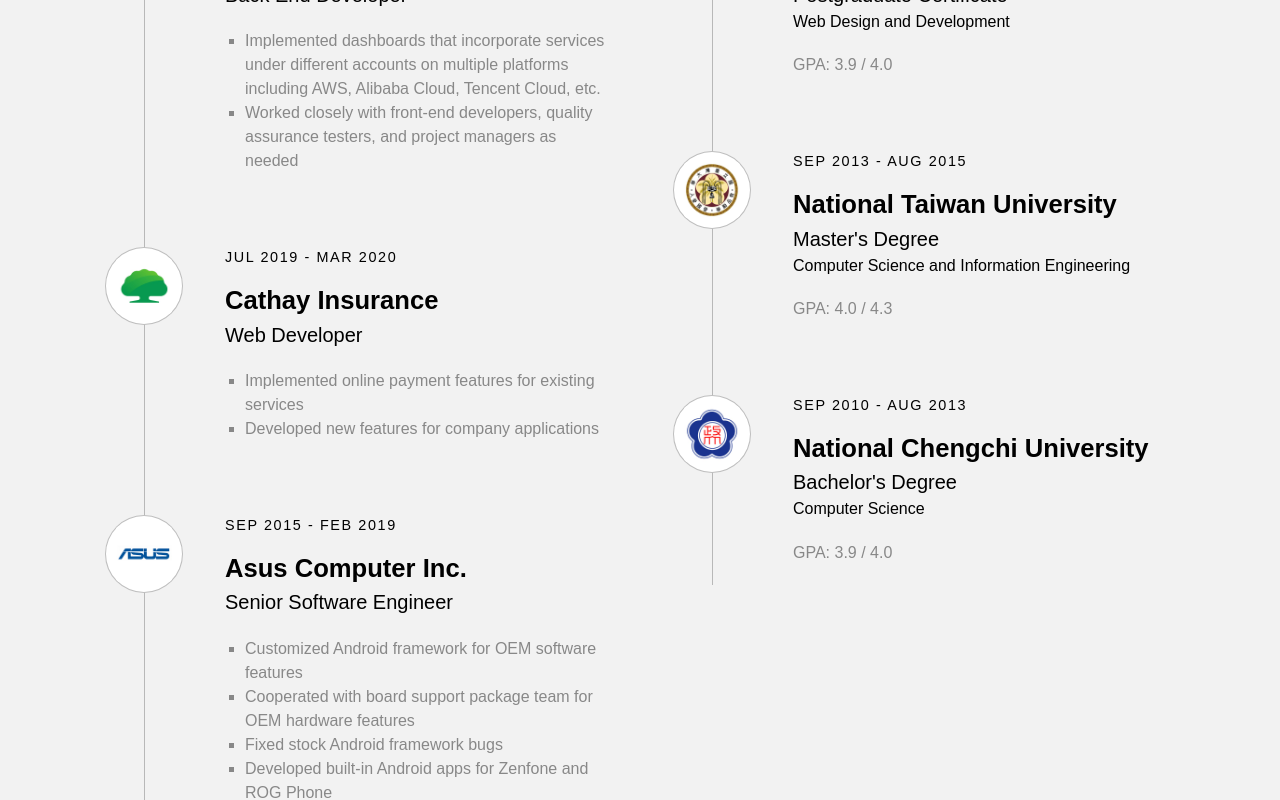
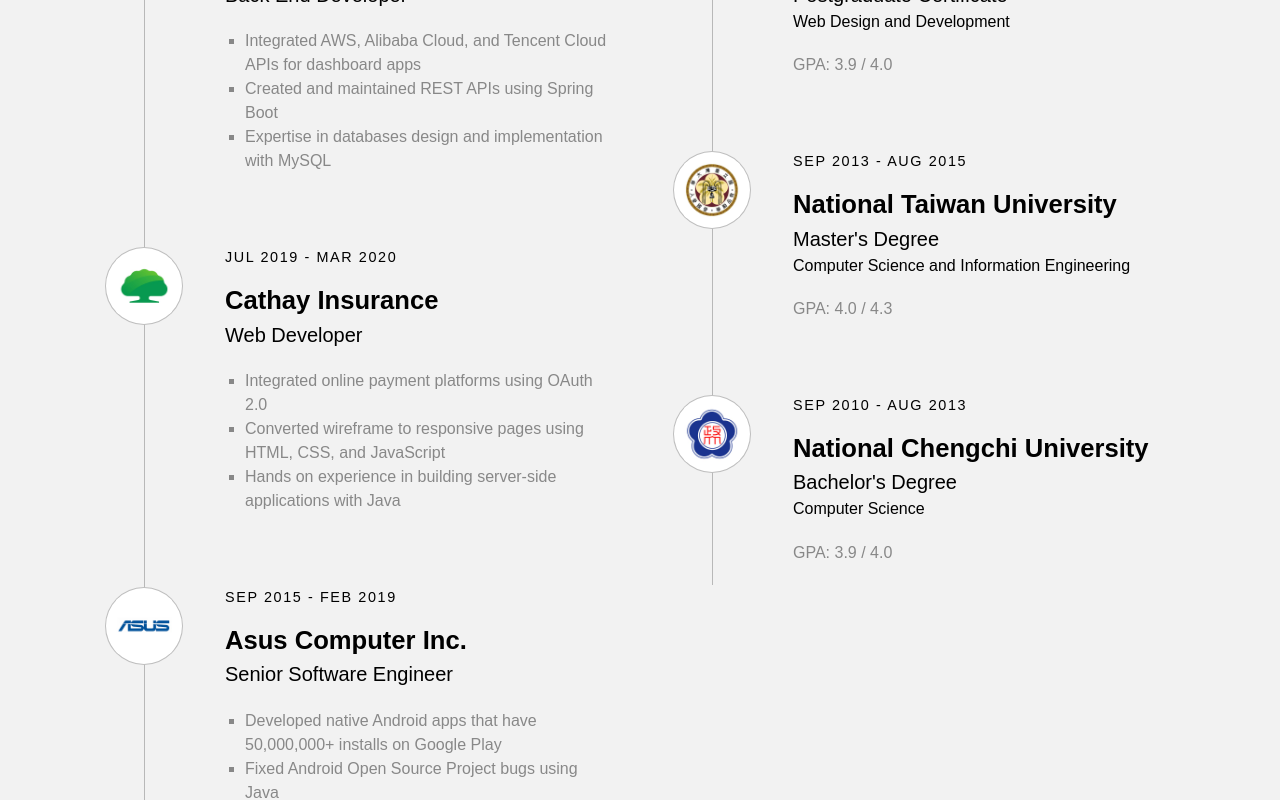
Before and after one commit to youshaneh/resume, a Next.js app: page / in a window 1280 px wide. Shown: the part 2400-3200 px from the top of the page. Built offline with nearby package versions, Linux system fonts and the light colour scheme.

Commit message:
update work experience content

```diff
--- a/pages/index.js
+++ b/pages/index.js
@@ -66,10 +66,13 @@ export default function Home() {
                     company="Skyline Worldwide" position="Back End Developer">
                     <ul>
                       <li>
-                        Implemented dashboards that incorporate services under different accounts on multiple platforms including AWS, Alibaba Cloud, Tencent Cloud, etc.
+                        Integrated AWS, Alibaba Cloud, and Tencent Cloud APIs for dashboard apps
                       </li>
                       <li>
-                        Worked closely with front-end developers, quality assurance testers, and project managers as needed
+                        Created and maintained REST APIs using Spring Boot
+                      </li>
+                      <li>
+                        Expertise in databases design and implementation with MySQL
                       </li>
                     </ul>
                   </ExperienceItem>
@@ -77,10 +80,13 @@ export default function Home() {
                     company="Cathay Insurance" position="Web Developer">
                     <ul>
                       <li>
-                        Implemented online payment features for existing services
+                        Integrated online payment platforms using OAuth 2.0
                       </li>
                       <li>
-                        Developed new features for company applications
+                        Converted wireframe to responsive pages using HTML, CSS, and JavaScript
+                      </li>
+                      <li>
+                        Hands on experience in building server-side applications with Java
                       </li>
                     </ul>
                   </ExperienceItem>
@@ -88,16 +94,13 @@ export default function Home() {
                     company="Asus Computer Inc." position="Senior Software Engineer">
                     <ul>
                       <li>
-                        Customized Android framework for OEM software features
+                        Developed native Android apps that have 50,000,000+ installs on Google Play
                       </li>
                       <li>
-                        Cooperated with board support package team for OEM hardware features
+                        Fixed Android Open Source Project bugs using Java
                       </li>
                       <li>
-                        Fixed stock Android framework bugs
-                      </li>
-                      <li>
-                        Developed built-in Android apps for Zenfone and ROG Phone
+                        Customized Android framework for vendor features using Java and JNI
                       </li>
                     </ul>
                   </ExperienceItem>
```
